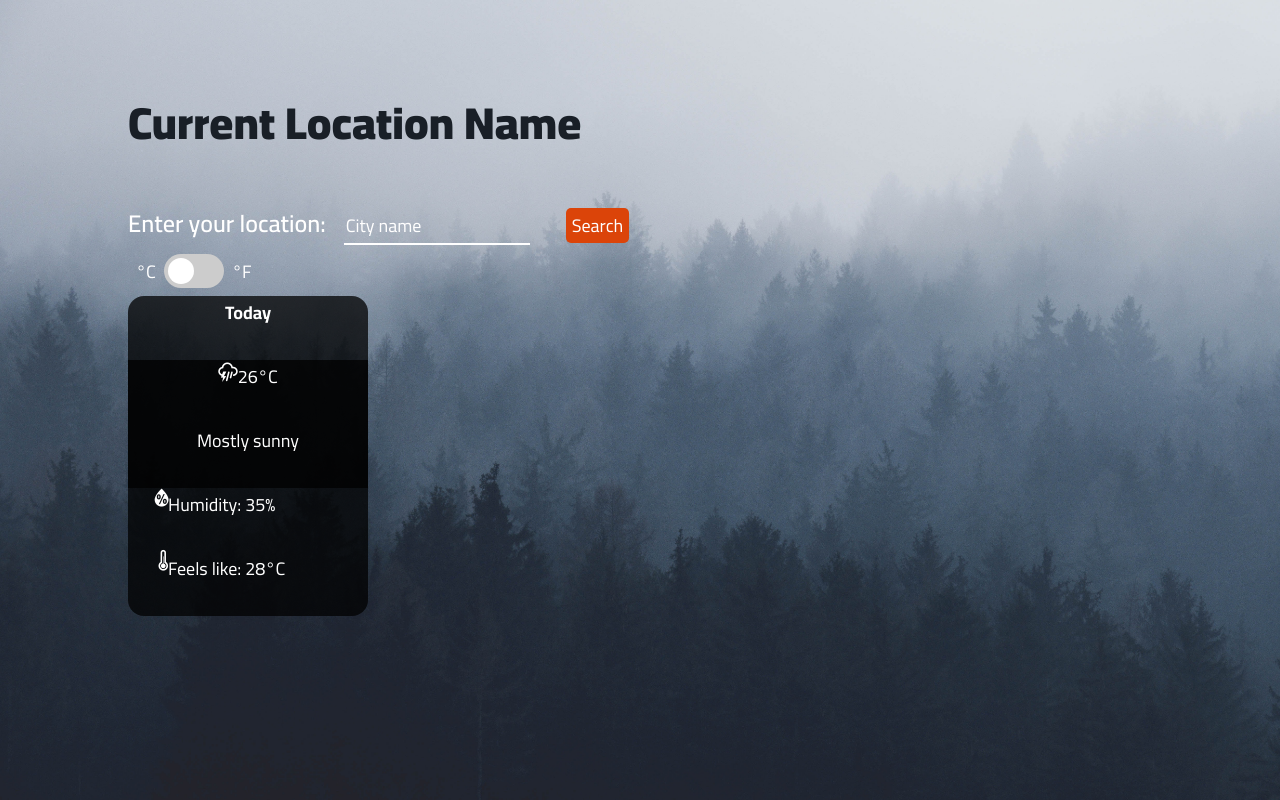
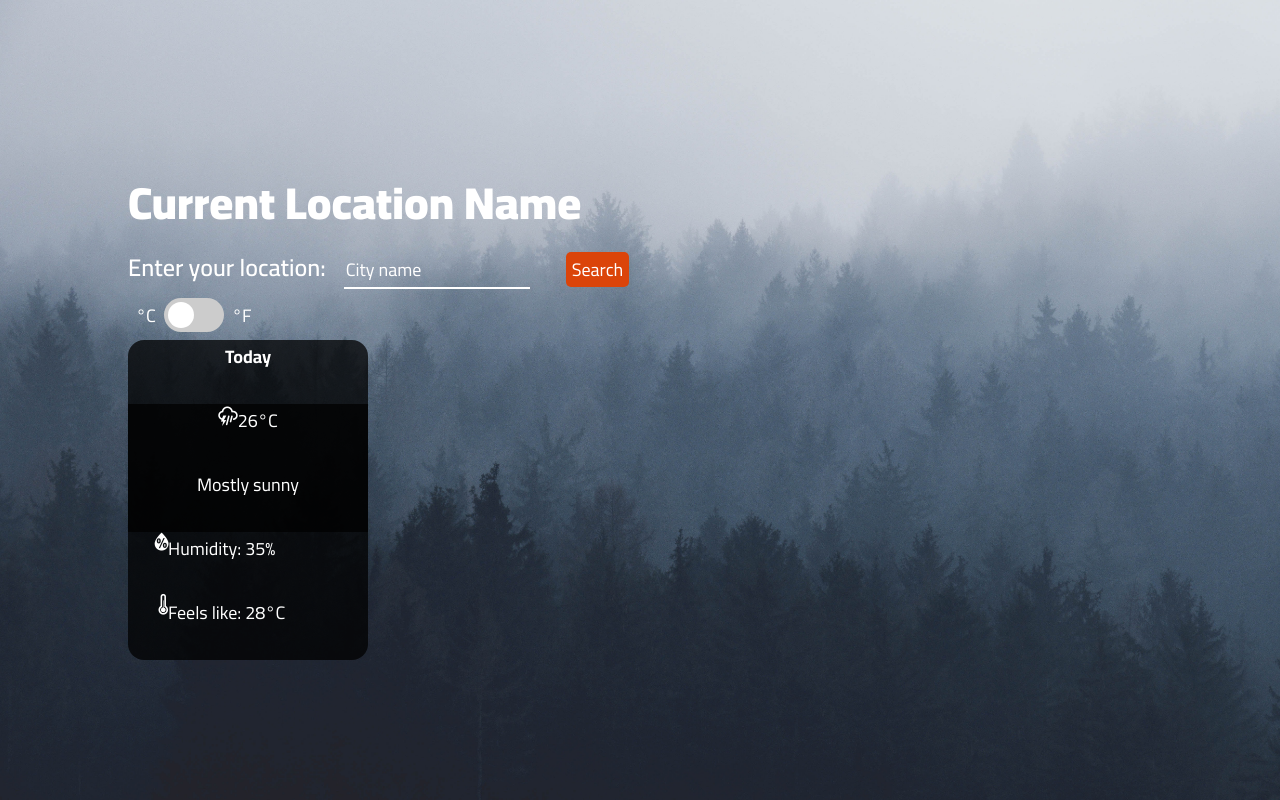
Before and after one commit to Roxanoel/weather-app, a website: page dist/index.html in a window 1280 px wide. Drawn offline with Linux system fonts and the light colour scheme; no server answers.

Commit message:
Set header back to white font.

```diff
--- a/src/styles.css
+++ b/src/styles.css
@@ -22,16 +22,14 @@ body {
   height: 100vh;
   display: flex;
   flex-direction: column;
-  justify-content: center;
+  justify-content: flex-end;
   align-items: center;
 }
 
 h1 {
   font-size: 2.5rem;
   font-weight: 900;
-  color: var(--dark);
-
-  margin-bottom: 2rem;
+  color: white;
 }
 
 .container {
```
